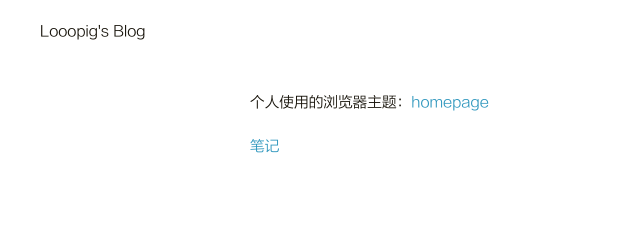
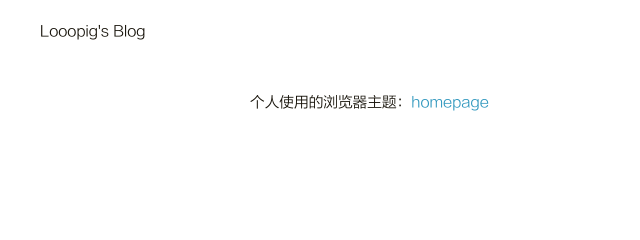
Before and after one commit to looopig/looopig.github.io, a plain HTML site: page link/index.html in a window 1280 px wide. Shown: the top 240 px of the page, 0-640 px from the left. Drawn offline with Linux system fonts and the light colour scheme.

Commit message:
Site updated: 2023-12-19 20:57:38

```diff
--- a/link/index.html
+++ b/link/index.html
@@ -135,7 +135,6 @@
 
         <section class="post-content">
             <p>个人使用的浏览器主题：<a href="./homepage.html">homepage</a></p>
-<p><a href="./asd.md">笔记</a></p>
 
         </section>
     </article>
```
